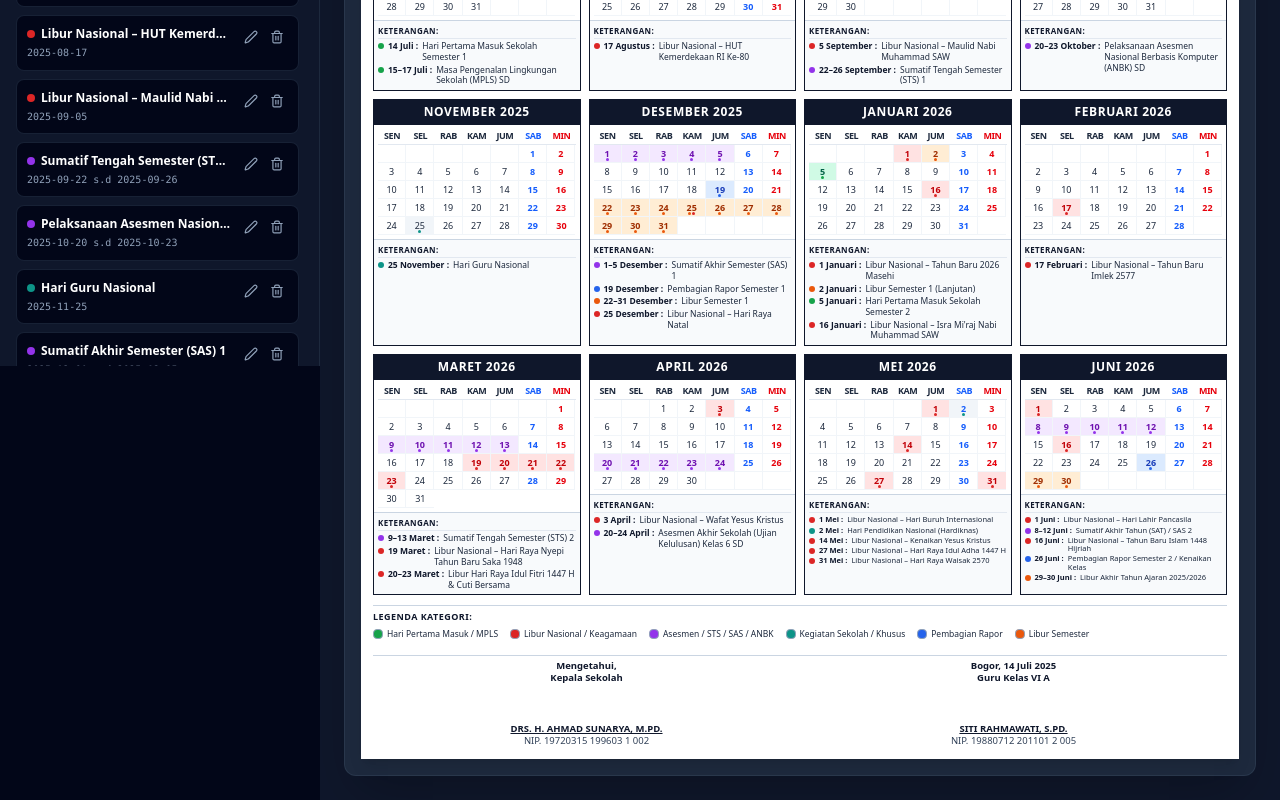
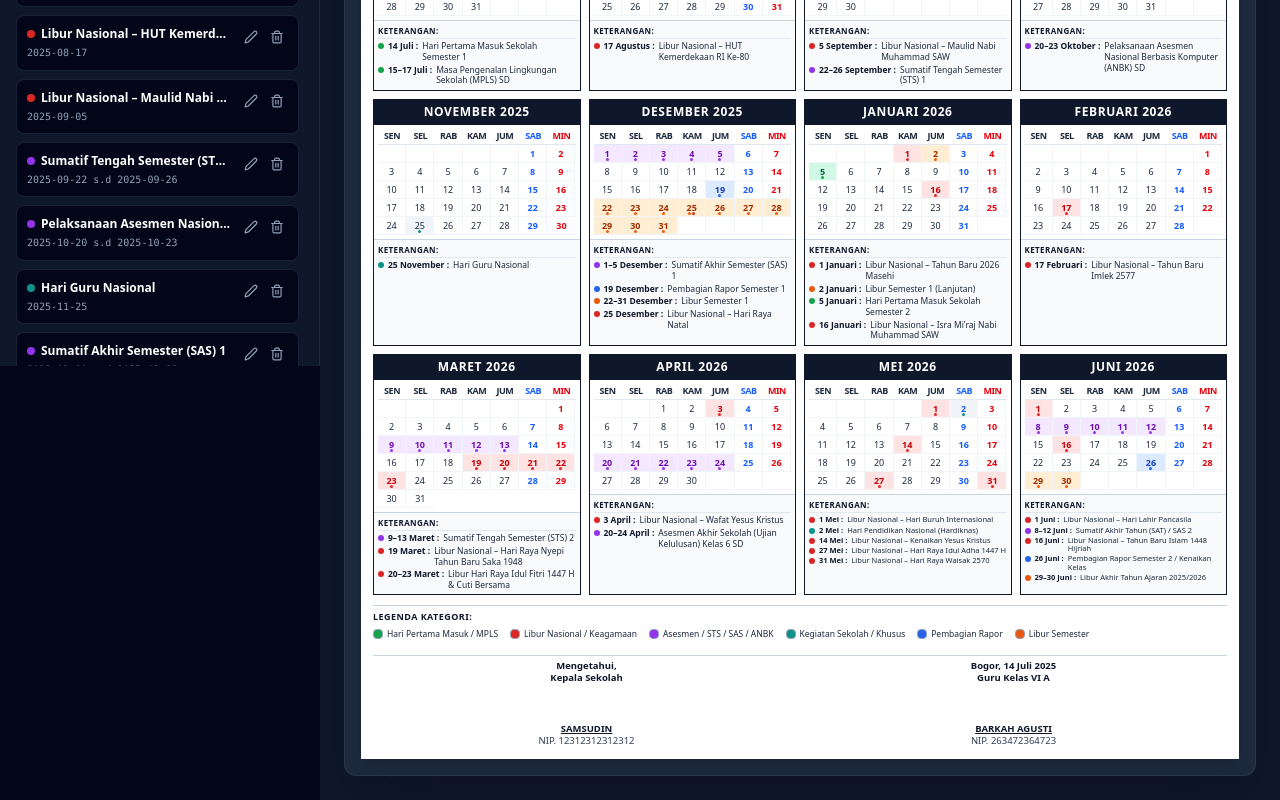
Before and after one commit to brkhagusti-web/generator-kaldik, a React (Vite) app: page / in a window 1280 px wide. Shown: the part 435-1235 px from the top of the page. Built offline with nearby package versions, Linux system fonts and the light colour scheme.

Commit message:
Update default school identity

```diff
--- a/src/App.tsx
+++ b/src/App.tsx
@@ -19,10 +19,10 @@ export default function App() {
     schoolName: "SD NEGERI UTAMA DEMO",
     district: "KABUPATEN BOGOR",
     province: "JAWA BARAT",
-    principalName: "Drs. H. Ahmad Sunarya, M.Pd.",
-    principalNip: "19720315 199603 1 002",
-    teacherName: "Siti Rahmawati, S.Pd.",
-    teacherNip: "19880712 201101 2 005",
+    principalName: "Samsudin",
+principalNip: "12312312312312",
+teacherName: "Barkah Agusti",
+teacherNip: "263472364723",
     teacherClass: "VI A",
     city: "Bogor",
     documentDate: "14 Juli 2025",
```
